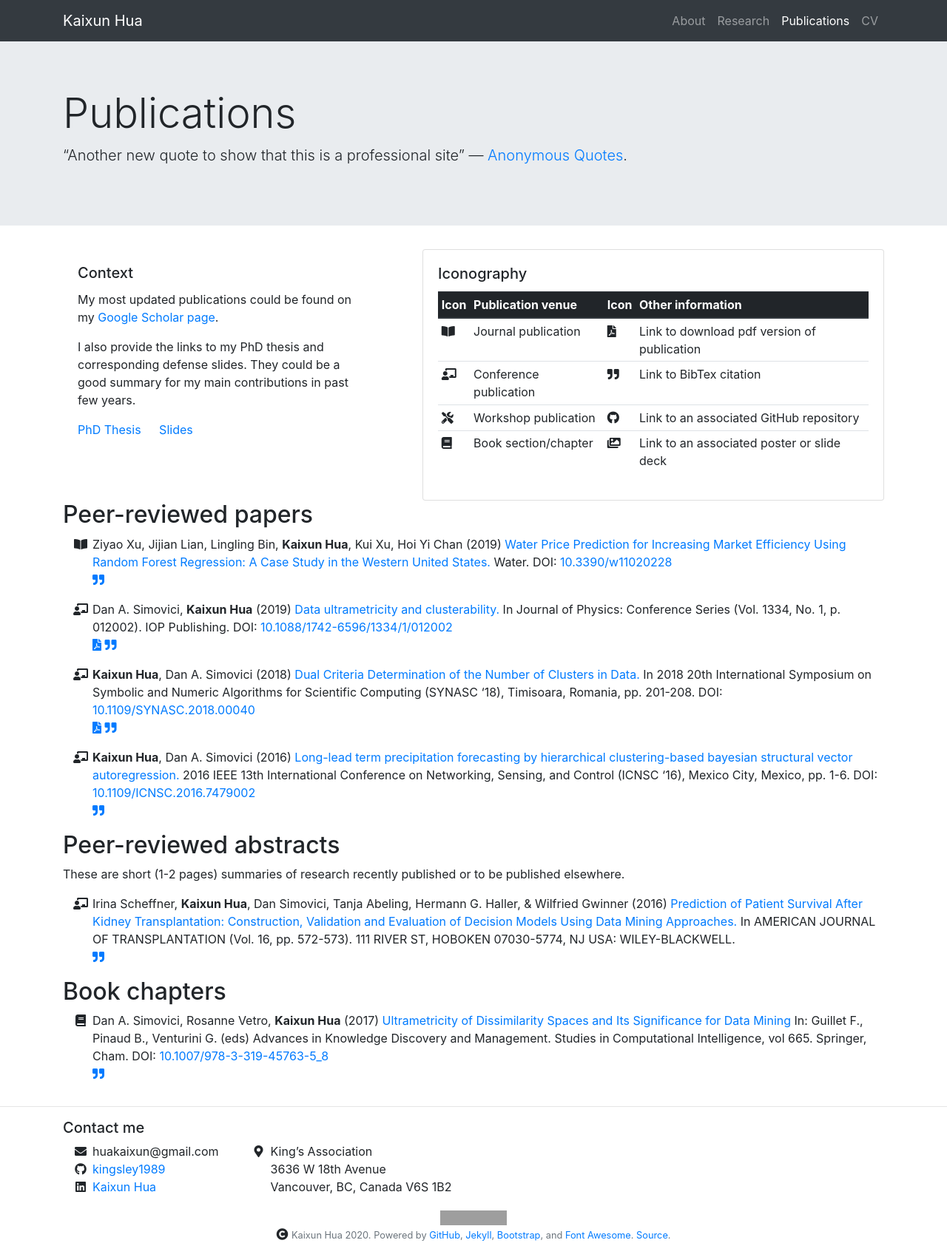
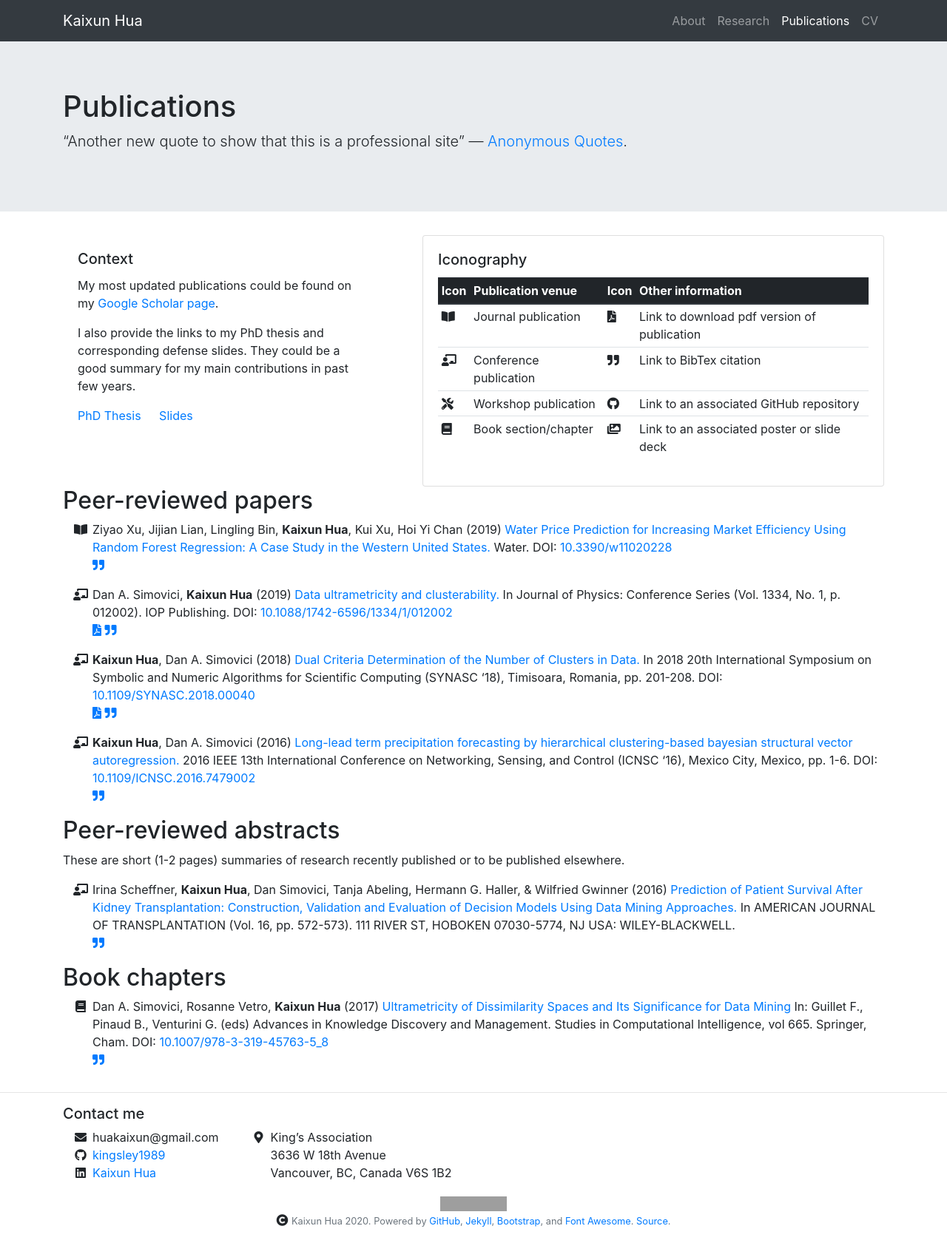
Before and after one commit to kingsley1989/kingsley1989.github.io, a Jekyll site: the page built from _pages/publications.md, in a window 1280 px wide. Shown: the whole page at 74% size. Built offline with Jekyll 4.4.1, drawn with Linux system fonts in a browser that asks for light colours; nearby versions of some CDN libraries; grey boxes are pictures that could not be loaded.

Commit message:
Update publications.html

```diff
--- a/_layouts/publications.html
+++ b/_layouts/publications.html
@@ -5,7 +5,8 @@ layout: default
 <!-- Page header -->
 <div class="jumbotron jumbotron-fluid">
   <div class="container">
-    <h1 class="display-4">{{ page.title }}</h1>
+    <!-- <h1 class="display-4">{{ page.title }}</h1> -->
+    <h1> {{page.title}} </h1>
     <div class="lead">
       {{ page.jumbo_txt | markdownify }}
     </div>
```
